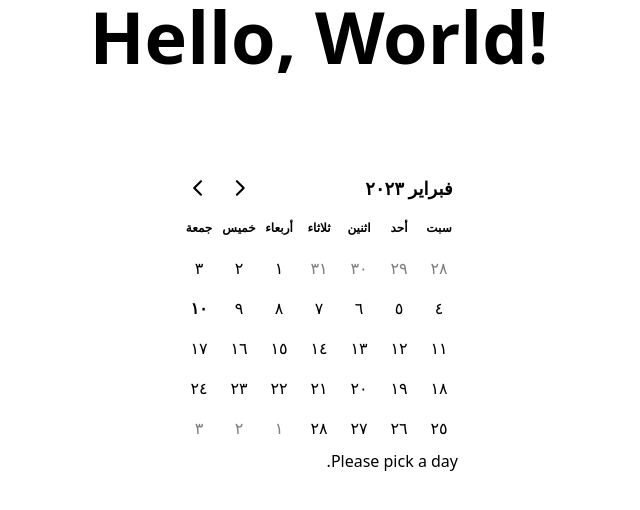
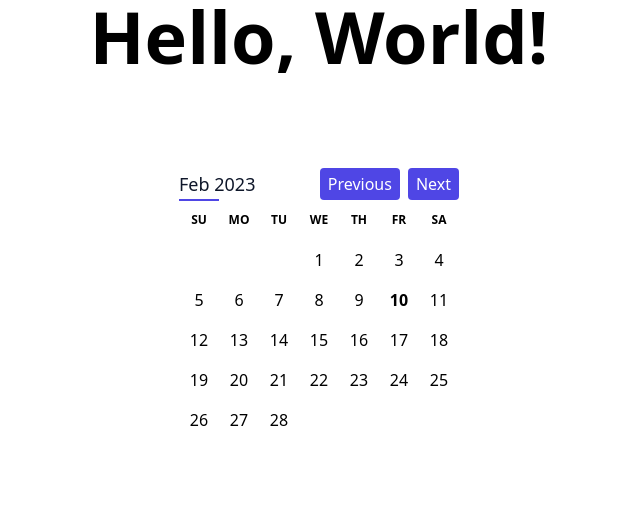
Before and after one commit to MomenSherif/react-components-crafting, a React (Vite) app: page / in a window 1280 px wide. Shown: the top 510 px of the page, without its empty margins (321-961 px from the left). Built offline with nearby package versions, Linux system fonts and the light colour scheme; the HTML template or start-up script is replaced by a standard one.

Commit message:
Custom components day picker

```diff
--- a/src/App.tsx
+++ b/src/App.tsx
@@ -19,6 +19,7 @@ import PopoverExample from './Popover/PopoverExample';
 import DialogExample from './Dialog/DialogExample';
 import SelectDownshift, { SelectDownshiftMultiple } from './downshift/Select';
 import SingleDatePicker, {
+  CustomComponentsDatePickerExample,
   DatePickerCustomized,
   ModifiersDatePickerExample,
   MultipleDatePicker,
@@ -41,7 +42,8 @@ function App() {
         {/* <DatePickerCustomized /> */}
         {/* <MultipleDatePicker /> */}
         {/* <RangeDatePicker /> */}
-        <ModifiersDatePickerExample />
+        {/* <ModifiersDatePickerExample /> */}
+        <CustomComponentsDatePickerExample />
       </div>
     </div>
   );
--- a/src/DatePicker/DatePicker.tsx
+++ b/src/DatePicker/DatePicker.tsx
@@ -6,10 +6,20 @@ import {
   isFirstDayOfMonth,
   isLastDayOfMonth,
   addDays,
+  addMonths,
 } from 'date-fns';
 import { ar } from 'date-fns/locale';
 import { useState } from 'react';
-import { DateRange, DayClickEventHandler, DayPicker } from 'react-day-picker';
+import {
+  CaptionProps,
+  DateRange,
+  DayClickEventHandler,
+  DayContent,
+  DayContentProps,
+  DayPicker,
+  useDayPicker,
+  useNavigation,
+} from 'react-day-picker';
 import 'react-day-picker/dist/style.css';
 
 export default function SingleDatePicker() {
@@ -207,3 +217,56 @@ export function ModifiersDatePickerExample() {
     />
   );
 }
+
+// https://react-day-picker.js.org/guides/custom-components
+// https://react-day-picker.js.org/api/interfaces/CustomComponents
+export function CustomComponentsDatePickerExample() {
+  const [selected, setSelected] = useState<Date>();
+  return (
+    <DayPicker
+      mode="single"
+      selected={selected}
+      onSelect={date => setSelected(date)}
+      classNames={{ day_selected: 'bg-blue-500 [&:not(:hover)]:text-white' }}
+      components={{
+        Caption: CustomCaption,
+        DayContent: CustomDayContent,
+      }}
+    />
+  );
+}
+
+const CustomCaption = (props: CaptionProps) => {
+  const { goToMonth, nextMonth, previousMonth, currentMonth } = useNavigation();
+  return (
+    <div className="flex justify-between items-center">
+      <span className="text-slate-900 text-lg font-medium relative after:absolute after:top-full after:left-0 after:mt-px after:w-10 after:h-0.5 after:bg-indigo-600">
+        {format(currentMonth, 'MMM yyy')}
+      </span>
+      <div className="flex items-center space-x-2">
+        <button
+          disabled={!previousMonth}
+          onClick={() => previousMonth && goToMonth(previousMonth)}
+          className="bg-indigo-600 text-white px-2 py-1 rounded hover:bg-indigo-700"
+        >
+          Previous
+        </button>
+        <button
+          disabled={!nextMonth}
+          onClick={() => nextMonth && goToMonth(nextMonth)}
+          className="bg-indigo-600 text-white px-2 py-1 rounded hover:bg-indigo-700"
+        >
+          Next
+        </button>
+      </div>
+    </div>
+  );
+};
+
+const CustomDayContent = (props: DayContentProps) => {
+  return (
+    <time dateTime={format(props.date, 'yyy-MM-dd')}>
+      <DayContent {...props} />
+    </time>
+  );
+};
```
